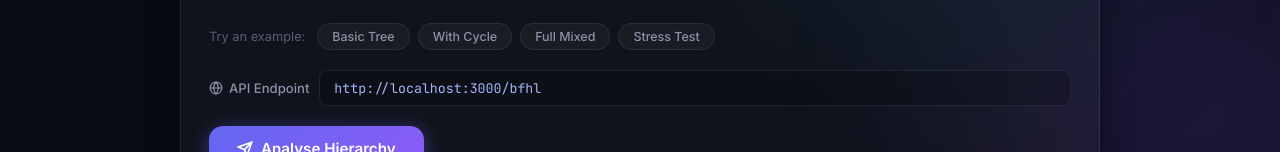
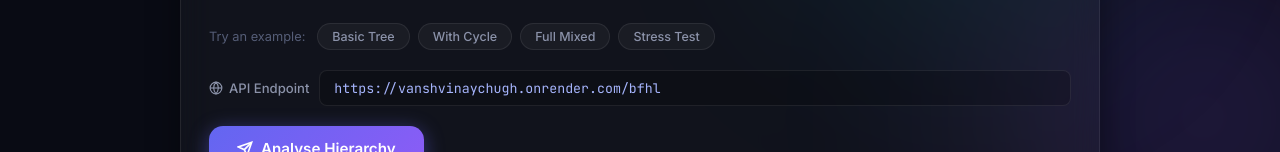
Before and after one commit to vanshiche/vanshvinaychugh, a plain HTML site: page frontend/index.html in a window 1280 px wide. Shown: the part 648-800 px from the top of the page. Drawn offline with Linux system fonts and the light colour scheme.

Commit message:
chore: update API URL to final Render URL

```diff
--- a/frontend/index.html
+++ b/frontend/index.html
@@ -80,7 +80,7 @@
           <svg viewBox="0 0 24 24" fill="none" stroke="currentColor" stroke-width="2"><circle cx="12" cy="12" r="10"/><line x1="2" y1="12" x2="22" y2="12"/><path d="M12 2a15.3 15.3 0 014 10 15.3 15.3 0 01-4 10 15.3 15.3 0 01-4-10 15.3 15.3 0 014-10z"/></svg>
           API Endpoint
         </label>
-        <input type="text" id="api-url" value="http://localhost:3000/bfhl" placeholder="https://your-api.onrender.com/bfhl" />
+        <input type="text" id="api-url" value="https://vanshvinaychugh.onrender.com/bfhl" placeholder="https://your-api.onrender.com/bfhl" />
       </div>
 
       <div class="action-row">
```
